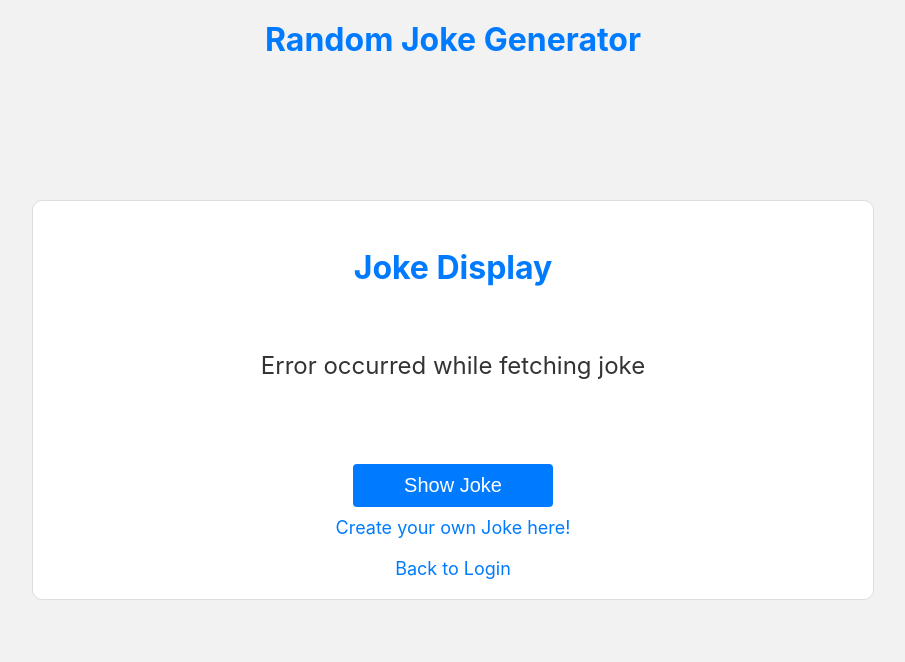
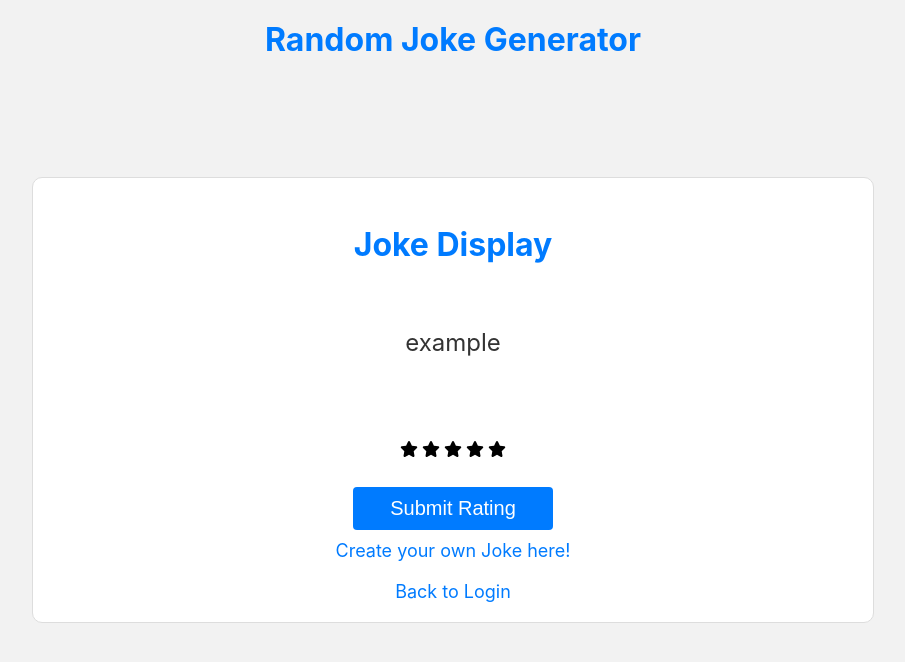
Before and after one commit to jens1706/web_tech_final, a React (Create React App) app in the folder joke-generator/: page /jokes in a window 1280 px wide. Both pictures are taken after a click on the button "Show Joke". Shown: the top 662 px of the page, without its empty margins (187-1092 px from the left). Built offline with nearby package versions, Linux system fonts and the light colour scheme; no server answers.

Commit message:
rating and userID transfer, no database

```diff
--- a/joke-generator/src/App.js
+++ b/joke-generator/src/App.js
@@ -1,19 +1,31 @@
-import React from 'react';
+import React, { useState } from 'react';
 import { BrowserRouter as Router, Route, Switch } from 'react-router-dom';
+
 import Login from './Login';
 import Register from './Register';
 import JokeDisplay from './JokeDisplay';
 import CreateJoke from './CreateJoke';
 
 function App() {
+  //settings to send the userID from login and registration to display joke
+  const [userID, setUserID] = useState(0);
+
+  const handleLogin = (userID) => {
+    setUserID(userID);
+  };
+
+  const handleRegister = (userID) => {
+    setUserID(userID);
+  };
+
   return (
     <Router>
       <div className="App">
         <Switch>
-          <Route path="/" exact component={Login} />
-          <Route path="/login" exact component={Login} />
-          <Route path="/register" component={Register} />
-          <Route path="/jokes" component={JokeDisplay} />
+        <Route path="/" exact render={() => <Login onLogin={handleLogin} />} />
+          <Route path="/login" render={() => <Login onLogin={handleLogin} />} />
+          <Route path="/register" render={() => <Register onRegister={handleRegister} />} />
+          <Route path="/jokes" render={() => <JokeDisplay userID={userID} />} />
           <Route path="/create-joke" component={CreateJoke} />
         </Switch>
       </div>
--- a/joke-generator/src/CreateJoke.js
+++ b/joke-generator/src/CreateJoke.js
@@ -14,7 +14,6 @@ const CreateJoke = () => {
   const [validjoke, setValidJoke] = useState(false);
   const [jokeFocus, setJokeFocus] = useState(false);
 
-  const history = useHistory();
   const [sucess, setsucess] = useState('');
   const [error, setErrMsg] = useState('');
 
--- a/joke-generator/src/JokeDisplay.css
+++ b/joke-generator/src/JokeDisplay.css
@@ -76,6 +76,23 @@
     background-color: #0056b3;
   }
 
+  .submit-button {
+    background-color: #007bff;
+    color: #ffffff;
+    border: none;
+    padding: 10px 20px;
+    border-radius: 4px;
+    font-size: 20px;
+    cursor: pointer;
+    width: 200px;
+    margin-top: 10px;
+    transition: background-color 0.3s ease;
+  }
+
+  .submit-button:hover {
+    background-color: #0056b3;
+  }
+
   .create-joke-link {
     color: #007bff;
     text-decoration: none;
@@ -102,3 +119,22 @@
   .back-to-login-link:hover {
     color: #0056b3;
   }
+
+  .selected {
+    color: #007bff;
+  }
+
+  .rating-stars {
+    display: flex;
+    justify-content: center;
+    margin-bottom: 20px;
+  }
+
+  .star {
+    cursor: pointer;
+    margin: 0 2px;
+  }
+
+  .hide {
+    display: none;
+  }
--- a/joke-generator/src/JokeDisplay.js
+++ b/joke-generator/src/JokeDisplay.js
@@ -1,31 +1,56 @@
 import React, { useState } from 'react';
 import { Link } from 'react-router-dom';
+import { FontAwesomeIcon } from '@fortawesome/react-fontawesome';
+import { faStar } from '@fortawesome/free-solid-svg-icons';
+
+
 import './JokeDisplay.css';
 
-const JokeDisplay = () => {
+const JokeDisplay = (props) => {
   const [joke, setJoke] = useState('');
-  const [language, setLanguage] = useState('en');
+  const [rating, setRating] = useState(0);
+  const [submittedrating, setSubmittedRating] = useState(true);
+  const [jokedisplay, setJokeDisplay] = useState(false);
+  const [jokeID, setJokeID] = useState(0);
+
+  //recieve userID from login or registration
+  const { userID } = props;
+
 
   const fetchJoke = () => {
-    fetch('./database.php')
-      .then(response => response.json())
-      .then(data => {
-        // Überprüfe, ob der Witz-Wert vorhanden ist
-        if (data && data.joke) {
-          setJoke(data.joke);
-        } else {
-          setJoke('No joke available');
-        }
-      })
-      .catch(error => {
-        console.error('Fehler beim Abrufen des zufälligen Witzes:', error);
-        setJoke('Error occurred while fetching joke');
-      });
+    //clear previous joke
+    setJoke('');
+    setRating();
+
+    //set display rules
+    setSubmittedRating(false);
+    setJokeDisplay(true);
+
+
+    //fetch joke from database
+
+
+    //set jokeID from database
+    setJokeID();
+
+
+    //set joke
+    setJoke('example');
   };
 
-  const handleLanguageChange = e => {
-    setLanguage(e.target.value);
+  const handleRatingSubmit = () => {
+    // Perform actions here based on the submitted rating
+    console.log('Submitted rating:', rating);
+
+    //set display rules
+    setSubmittedRating(true);
+    setJokeDisplay(false);
+
+    //send rating result + userID + jokeID to database
+    console.log("userID:" + userID);
   };
+
+
 
   return (
     <div className="joke-display-page">
@@ -37,7 +62,22 @@ const JokeDisplay = () => {
             <p className="joke-text">{joke}</p>
           </div>
           <div className="button-container">
-            <button className="fetch-joke-button" onClick={fetchJoke}>
+          <div className={jokedisplay ? "rating-stars" : "hide"}>
+            {[1, 2, 3, 4, 5].map((index) => (
+              <FontAwesomeIcon
+                key={index}
+                icon={faStar}
+                className={`star ${index <= rating ? 'selected' : ''}`}
+                onClick={() => setRating(index)}
+              />
+            ))}
+          </div>
+            {!submittedrating && (
+              <button className={jokedisplay ? "submit-button" : "hide"} onClick={handleRatingSubmit}>
+                Submit Rating
+              </button>
+            )}
+            <button className={submittedrating ? "submit-button" : "hide"} onClick={fetchJoke}>
               Show Joke
             </button>
             <Link to="/create-joke" className="create-joke-link">
--- a/joke-generator/src/Login.js
+++ b/joke-generator/src/Login.js
@@ -10,7 +10,7 @@ import './Login.css';
 const Email_REGEX = /^(?=.*[@])[a-zA-Z0-9][a-zA-Z0-9-_.@]{10,50}$/;
 const Password_REGEX = /^(?=.*[a-z])(?=.*[A-Z])(?=.*[0-9])(?=.*[!@#$%\.-_]).{8,24}$/;
 
-const Login = () => {
+const Login = (props) => {
   const [email, setEmail] = useState('');
   const [validemail, setValidEmail] = useState(false);
   const [emailFocus, setEmailFocus] = useState(false);
@@ -19,9 +19,9 @@ const Login = () => {
   const [validpassword, setValidPassword] = useState(false);
   const [passwordFocus, setPasswordFocus] = useState(false);
 
-  const history = useHistory();
   const [error, setErrMsg] = useState('');
 
+  const history = useHistory();
   const userRef = useRef();
 
 
@@ -58,6 +58,13 @@ const Login = () => {
       setErrMsg("Invalid Entry");
       return;
     }
+
+
+    //prove the login data with the database
+
+    //send the userID to displayjoke
+    props.onLogin(69); //example
+
 
     //delete entries
     setEmail('');
--- a/joke-generator/src/Register.js
+++ b/joke-generator/src/Register.js
@@ -12,7 +12,7 @@ import './Register.css';
  const Password_REGEX = /^(?=.*[a-z])(?=.*[A-Z])(?=.*[0-9])(?=.*[!@#$%\.-_]).{8,24}$/;
 
 
-const Register = () => {
+const Register = (props) => {
   const [name, setName] = useState('');
   const [validname, setValidName] = useState(false);
   const [nameFocus, setNameFocus] = useState(false);
@@ -29,9 +29,9 @@ const Register = () => {
   const [validmatch, setValidMatch] = useState(false);
   const [matchFocus, setMatchFocus] = useState(false);
 
-  const history = useHistory();
   const [error, setErrMsg] = useState('');
 
+  const history = useHistory();
   const userRef = useRef();
 
   useEffect(() => {
@@ -79,14 +79,21 @@ const Register = () => {
     }
 
 
+    //write registration information into database
+
+
+    //send the userID to displayjoke
+    props.onRegister(69); //example
+
+
     // reset of input
     setName('');
     setEmail('');
     setPassword('');
     setMatchPassword('');
 
-    //go to Login page
-    history.push('/login');
+    //link to DisplayJoke
+    history.push('/jokes');
   };
 
   return (
```
